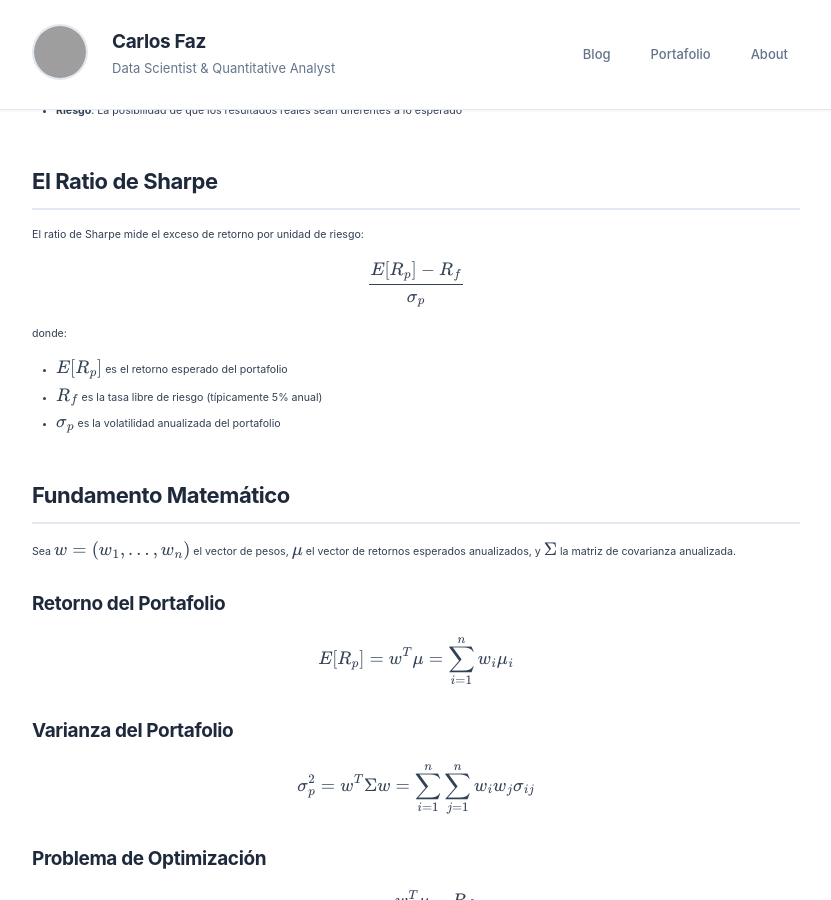
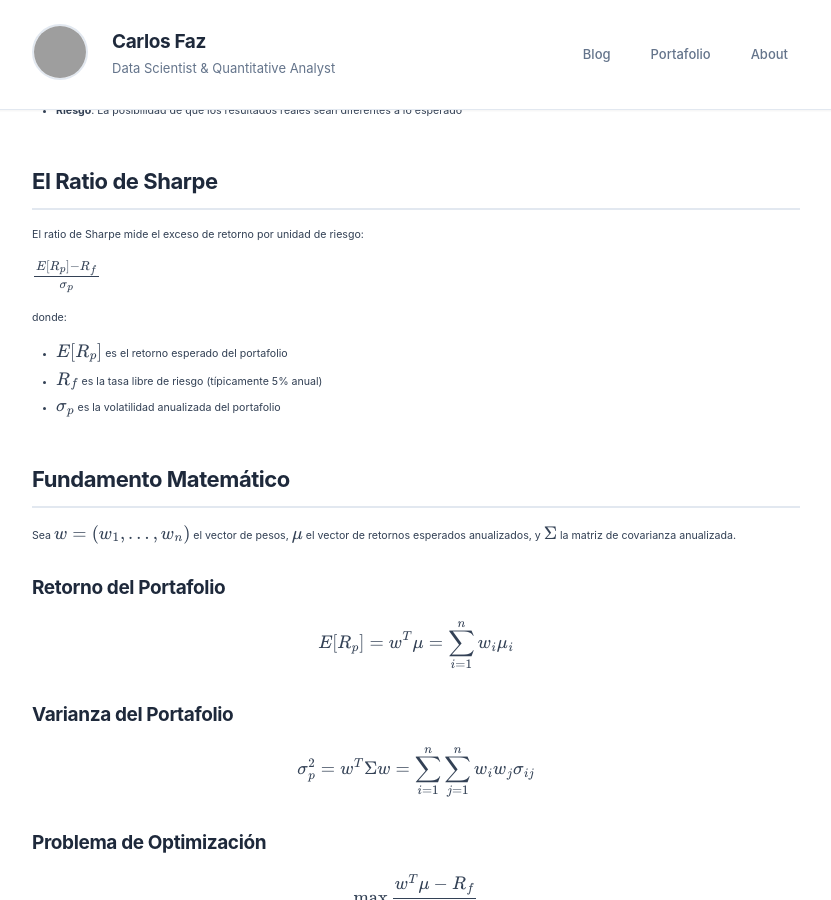
Before and after one commit to carlosfaz/carlosfaz.github.io, a Jekyll site: the page built from _posts/2024-01-15-frontera-eficiente-markowitz.md, in a window 1280 px wide and 900 px high, scrolled down 492 px. Shown: the whole window, without its empty margins (224-1055 px from the left). Built offline with Jekyll 4.4.1, drawn with Linux system fonts in a browser that asks for light colours; formulas are drawn with MathJax 3; grey boxes are pictures that could not be loaded.

Commit message:
v1.22
v1.22

```diff
--- a/_posts/2024-01-15-frontera-eficiente-markowitz.md
+++ b/_posts/2024-01-15-frontera-eficiente-markowitz.md
@@ -24,7 +24,7 @@ Imagine que está preparando una receta culinaria compleja. No busca que un solo
 
 El ratio de Sharpe mide el exceso de retorno por unidad de riesgo:
 
-$$ \frac{E[R_{p}] - R_{f}}{\sigma_{p}} $$
+$ \frac{E[R_{p}] - R_{f}}{\sigma_{p}} $
 
 donde:
 - $E[R_p]$ es el retorno esperado del portafolio
```
